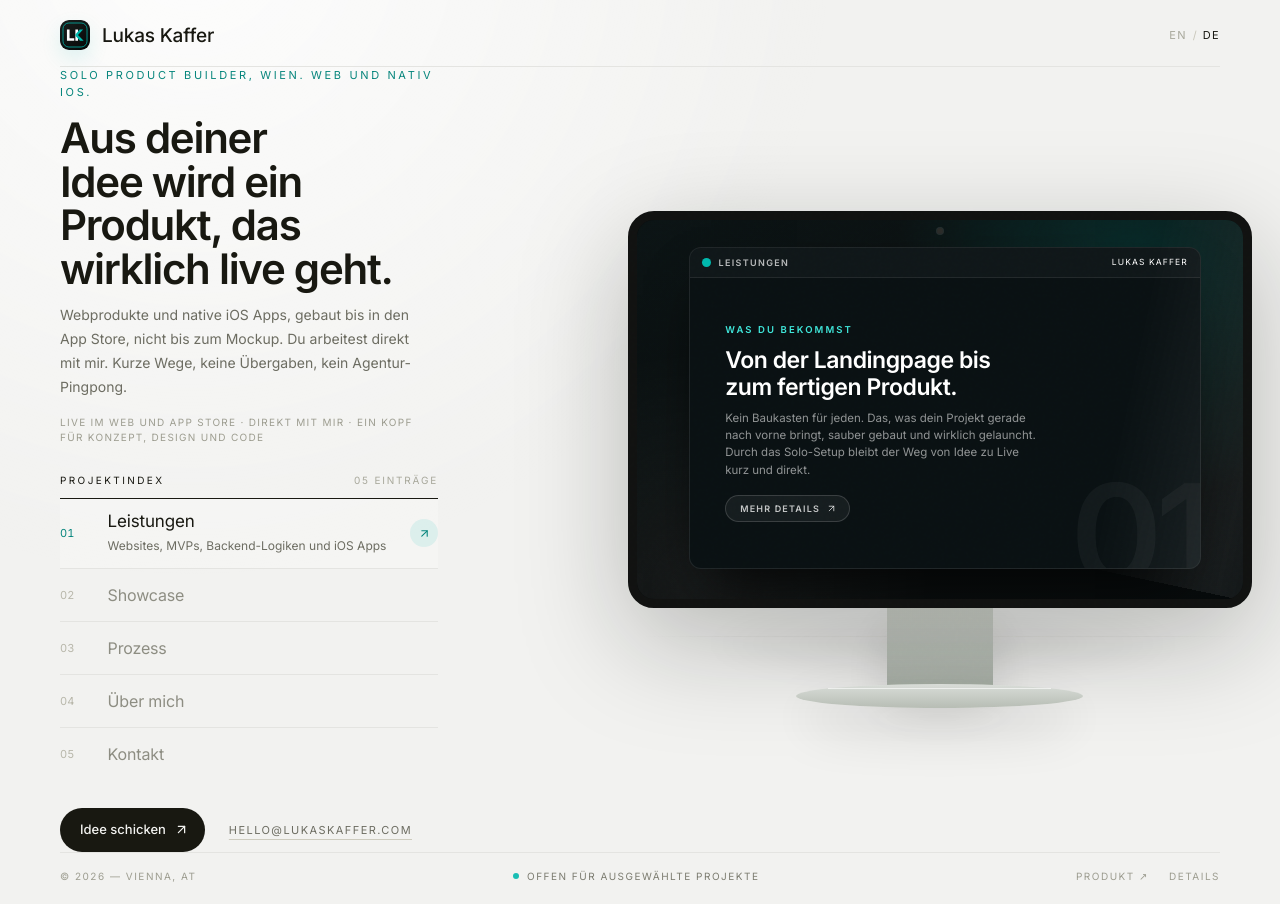
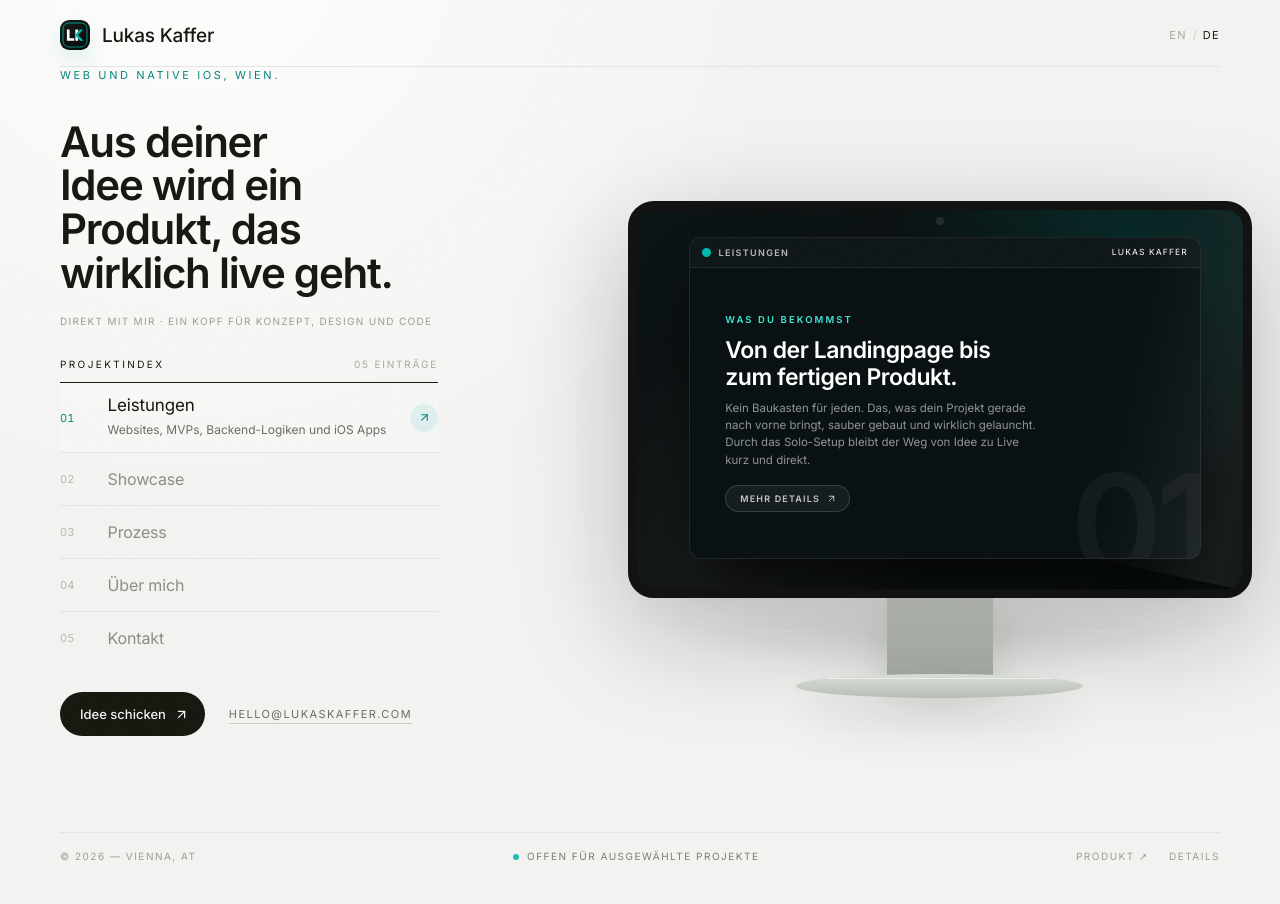
Before and after one commit to azuuriai/landingpage, a Next.js app: page / in a window 1280 px wide. Built offline with nearby package versions, Linux system fonts and the light colour scheme; grey boxes are pictures that could not be loaded.

Commit message:
Refine hero intro spacing

```diff
--- a/app/page.tsx
+++ b/app/page.tsx
@@ -66,11 +66,10 @@ const pageCopy: Record<Language, PageCopy> = {
   en: {
     hero: {
       name: "Lukas Kaffer",
-      role: "Solo Product Builder, Vienna. Web and native iOS.",
+      role: "Web and native iOS, Vienna.",
       headline: "I turn rough ideas into products that actually go live.",
-      subcopy:
-        "Web products and native iOS apps, built through to launch instead of stopping at the mockup. You work directly with me: short paths, no handoffs, no agency ping-pong.",
-      proof: ["Live on web and App Store", "Directly with me", "One mind for strategy, design and code"],
+      subcopy: "",
+      proof: ["Directly with me", "One mind for strategy, design and code"],
       indexLabel: "Project index",
     },
     ui: {
@@ -320,11 +319,10 @@ const pageCopy: Record<Language, PageCopy> = {
   de: {
     hero: {
       name: "Lukas Kaffer",
-      role: "Solo Product Builder, Wien. Web und nativ iOS.",
+      role: "Web und Native iOS, Wien.",
       headline: "Aus deiner Idee wird ein Produkt, das wirklich live geht.",
-      subcopy:
-        "Webprodukte und native iOS Apps, gebaut bis in den App Store, nicht bis zum Mockup. Du arbeitest direkt mit mir. Kurze Wege, keine Übergaben, kein Agentur-Pingpong.",
-      proof: ["Live im Web und App Store", "Direkt mit mir", "Ein Kopf für Konzept, Design und Code"],
+      subcopy: "",
+      proof: ["Direkt mit mir", "Ein Kopf für Konzept, Design und Code"],
       indexLabel: "Projektindex",
     },
     ui: {
@@ -680,19 +678,21 @@ export default function Home() {
               {copy.hero.role}
             </p>
             <h1
-              className="rise mt-4 max-w-[12ch] text-balance font-display text-[37px] font-semibold leading-[1.04] tracking-[-0.03em] text-[#181811] sm:max-w-[16ch] sm:text-[42px]"
+              className="rise mt-8 max-w-[12ch] text-balance font-display text-[37px] font-semibold leading-[1.04] tracking-[-0.03em] text-[#181811] sm:max-w-[16ch] sm:text-[42px] lg:mt-9"
               style={{ animationDelay: "0.1s" }}
             >
               {copy.hero.headline}
             </h1>
+            {copy.hero.subcopy ? (
               <p
                 className="rise mt-3 max-w-[42ch] text-[14px] leading-6 text-[#6c6c61]"
                 style={{ animationDelay: "0.16s" }}
               >
                 {copy.hero.subcopy}
               </p>
+            ) : null}
             <p
-              className="rise mt-4 font-mono text-[10px] uppercase tracking-[0.13em] text-[#9d9d90]"
+              className="rise mt-5 font-mono text-[10px] uppercase tracking-[0.13em] text-[#9d9d90]"
               style={{ animationDelay: "0.22s" }}
             >
               {copy.hero.proof.join("   ·   ")}
@@ -796,6 +796,9 @@ export default function Home() {
                 hello@lukaskaffer.com
               </a>
             </div>
+            {!copy.hero.subcopy ? (
+              <div className="hidden h-24 lg:block" aria-hidden="true" />
+            ) : null}
           </section>
 
           <section
```
Lines whose indentation alone changed are shown as unchanged.
